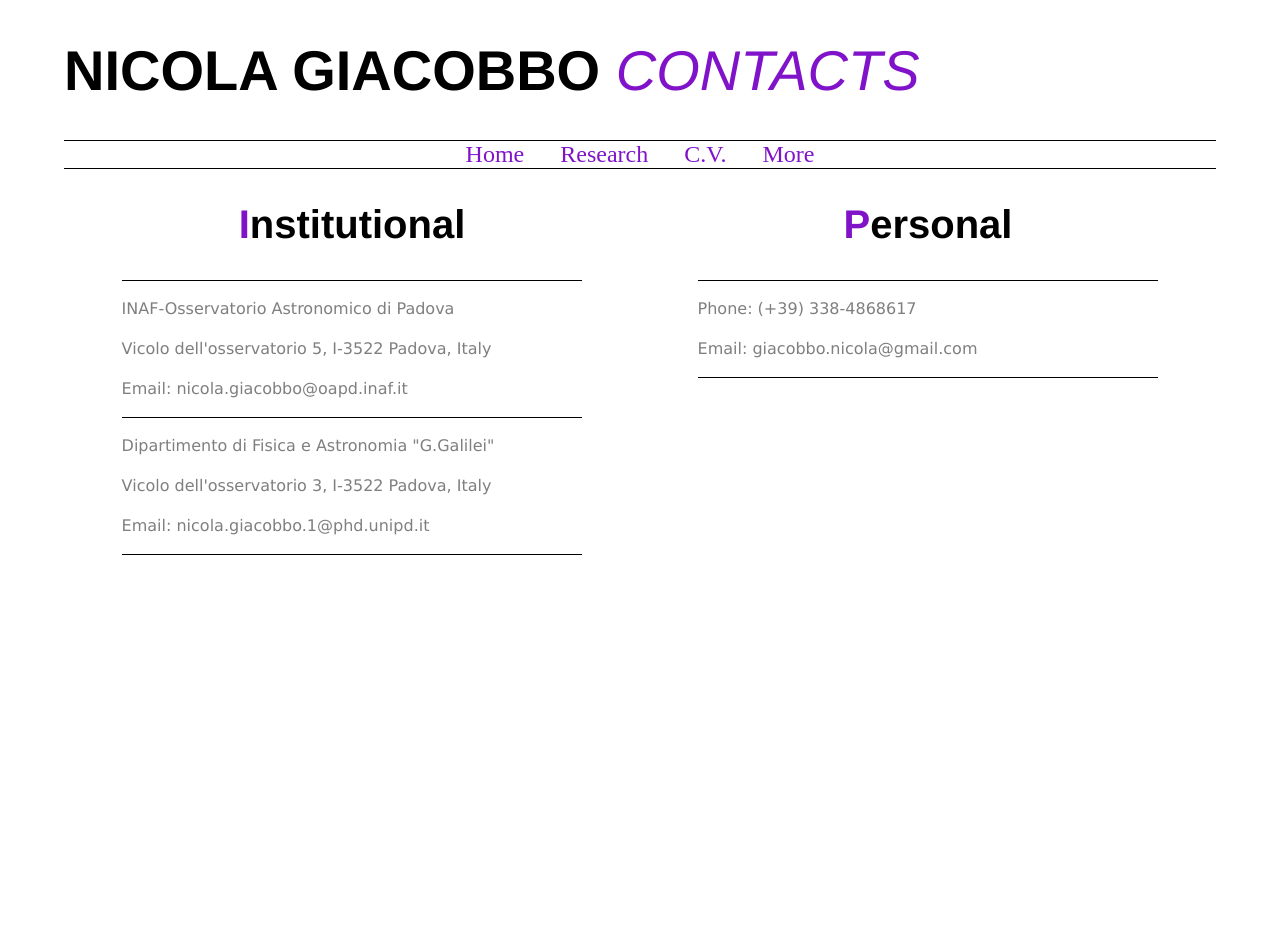
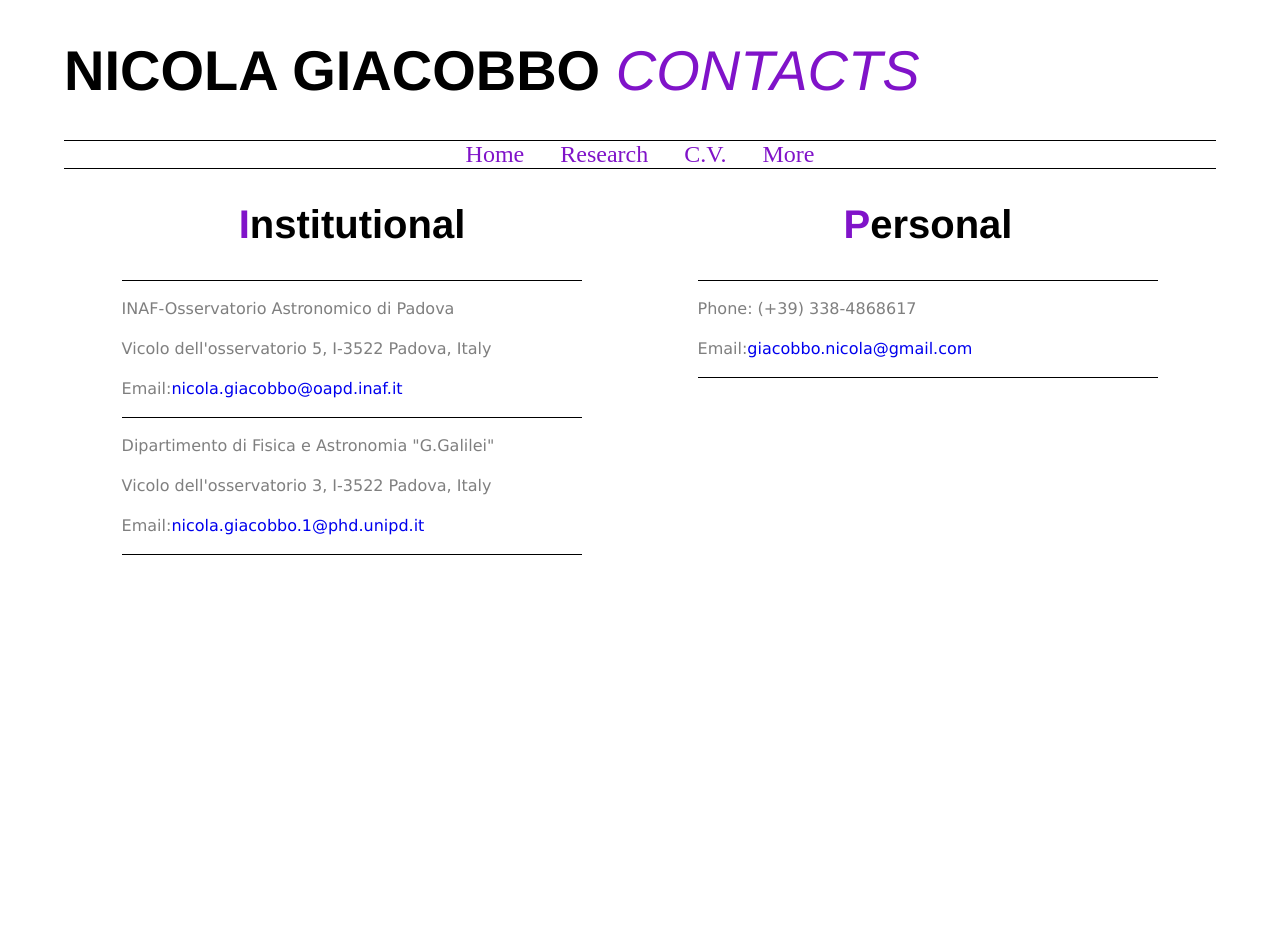
Before and after one commit to GiacobboNicola/giacobbonicola.github.io, a Jekyll site: the page built from item5.html, in a window 1280 px wide. Built offline with Jekyll 4.4.1, drawn with Linux system fonts in a browser that asks for light colours; some of the changed lines change nothing that is shown.

Commit message:
completed fisrt version

```diff
--- a/_layouts/contacts.html
+++ b/_layouts/contacts.html
@@ -86,11 +86,11 @@
                 <footer>
                 <p>INAF-Osservatorio Astronomico di Padova</p>
                 <p>Vicolo dell'osservatorio 5, I-3522 Padova, Italy</p>
-                <p>Email: nicola.giacobbo@oapd.inaf.it</p>
+                <p>Email:<a href="mailto:nicola.giacobbo@oapd.inaf.it">nicola.giacobbo@oapd.inaf.it</a></p>
                 <footer>
                 <p>Dipartimento di Fisica e Astronomia "G.Galilei"</p>
                 <p>Vicolo dell'osservatorio 3, I-3522 Padova, Italy</p>
-                <p>Email: nicola.giacobbo.1@phd.unipd.it</p>
+                <p>Email:<a href="mailto:nicola.giacobbo.1@phd.unipd.it">nicola.giacobbo.1@phd.unipd.it</a></p>
                 <footer>
             </div>
         </div>
@@ -99,7 +99,7 @@
             <h2 style="text-align:center"><span class='y'>P</span>ersonal</h2>
             <footer>
             <p>Phone: (+39) 338-4868617</p>
-                <p>Email: giacobbo.nicola@gmail.com</p>
+        <p>Email:<a href="mailto:giacobbo.nicola@gmail.com">giacobbo.nicola@gmail.com</a></p>
             <footer>
         </div>
         </div>
```
Lines whose indentation alone changed are shown as unchanged.
